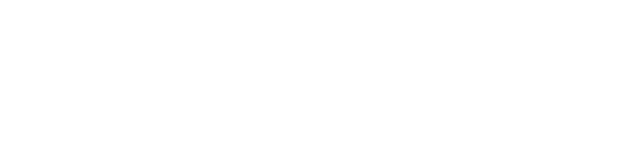
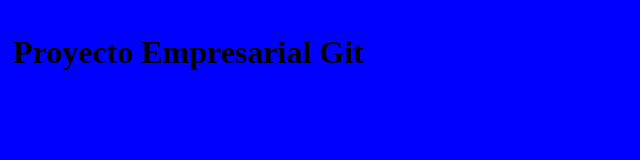
Before and after one commit to salvadorgamarra/CursoGit, a plain HTML site: page index.html in a window 1280 px wide. Shown: the whole page, without its empty margins (0-640 px from the left). Drawn offline with Linux system fonts and the light colour scheme.

Commit message:
Parrafo y tamaño fuente

```diff
--- /dev/null
+++ b/css/estilos.css
@@ -0,0 +1,7 @@
+body {
+
+background-color:#00F;
+padding: 5px;
+
+
+}
--- a/index.html
+++ b/index.html
@@ -5,8 +5,10 @@
     <meta http-equiv="X-UA-Compatible" content="IE=edge">
     <meta name="viewport" content="width=device-width, initial-scale=1.0">
     <title>Document</title>
+    <link href="css/estilos.css" rel="stylesheet type="text/css">
 </head>
 <body>
+   <h1>Proyecto Empresarial Git</h1>
 
 </body>
 </html>
```
Also changed, not shown: js/javascript.js (added).
